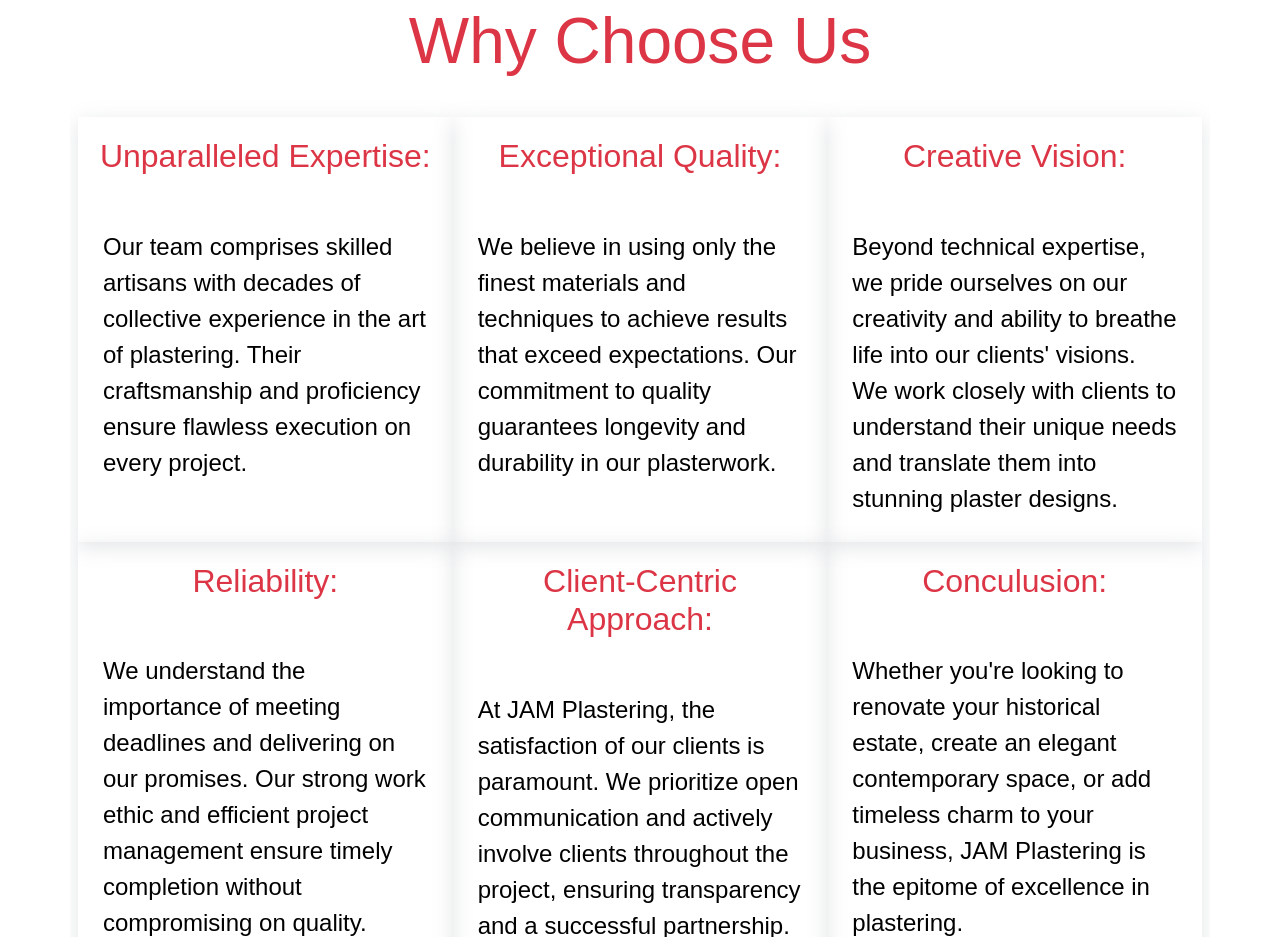
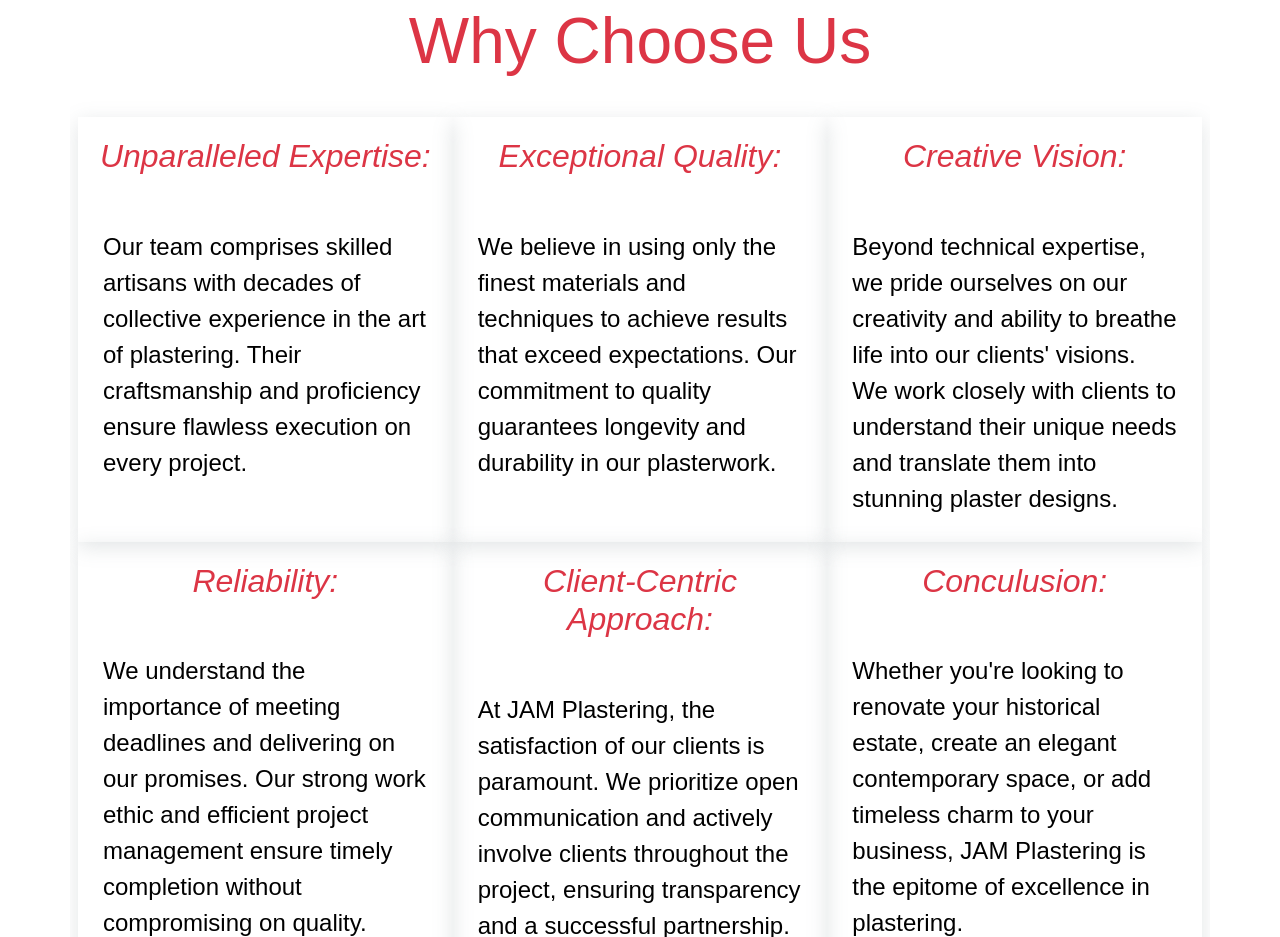
Before and after one commit to codesleeps/jam_plastering_services, a website: page index.html in a window 1280 px wide. Shown: the part 2083-3020 px from the top of the page. Drawn offline with Linux system fonts and the light colour scheme; a web font is replaced by a local one.

Commit message:
edit style html titles

```diff
--- a/index.html
+++ b/index.html
@@ -230,37 +230,37 @@
           <h1 class="display-3">Why Choose Us</h1>
         </div>
         <div class="col-lg-4 col-md-6 content-item ">
-          <h2 class="text-center">Unparalleled Expertise: </h2>
+          <h2 class="text-center fst-italic">Unparalleled Expertise: </h2>
           <p class="text-black fs-4 mt-5">Our team comprises skilled artisans with decades of collective experience in the art
             of plastering. Their craftsmanship and proficiency ensure flawless execution on every project.
           </p>
         </div>
         <div class="col-lg-4 col-md-6 content-item">
-          <h2 class="text-center">Exceptional Quality: </h2>
+          <h2 class="text-center fst-italic">Exceptional Quality: </h2>
           <p class="text-black fs-4 mt-5">We believe in using only the finest materials and techniques to achieve results that
             exceed expectations. Our commitment to quality guarantees longevity and durability in our plasterwork.</p>
         </div>
         <div class="col-lg-4 col-md-6 content-item">
-          <h2 class="text-center">Creative Vision:</h2>
+          <h2 class="text-center fst-italic">Creative Vision:</h2>
           <p class="text-black fs-4 mt-5"> Beyond technical expertise, we pride ourselves on our creativity and ability to
             breathe life into our clients' visions. We work closely with clients to understand their unique needs and
             translate them into stunning plaster designs.</p>
         </div>
         <div class="col-lg-4 col-md-6 content-item">
-          <h2 class="text-center">Reliability:</h2>
+          <h2 class="text-center fst-italic">Reliability:</h2>
           <p class="text-black fs-4 mt-5"> We understand the importance of meeting deadlines and delivering on our promises.
             Our strong work ethic and efficient project management ensure timely completion without compromising on
             quality.</p>
         </div>
         <div class="col-lg-4 col-md-6 content-item">
-          <h2 class="text-center">Client-Centric Approach: </h2>
+          <h2 class="text-center fst-italic">Client-Centric Approach: </h2>
           <p class="text-black fs-4 mt-5">At JAM Plastering, the satisfaction of our clients is paramount. We prioritize open
             communication and actively involve clients throughout the project, ensuring transparency and a successful
             partnership.
           </p>
         </div>
         <div class="col-lg-4 col-md-6 content-item">
-          <h2 class="text-center">Conculusion:</h2>
+          <h2 class="text-center fst-italic">Conculusion:</h2>
           <p class="text-black fs-4 mt-5">Whether you're looking to renovate your historical estate, create an elegant
             contemporary space, or add timeless charm to your business, JAM Plastering is the epitome of excellence in
             plastering. </p>
```
